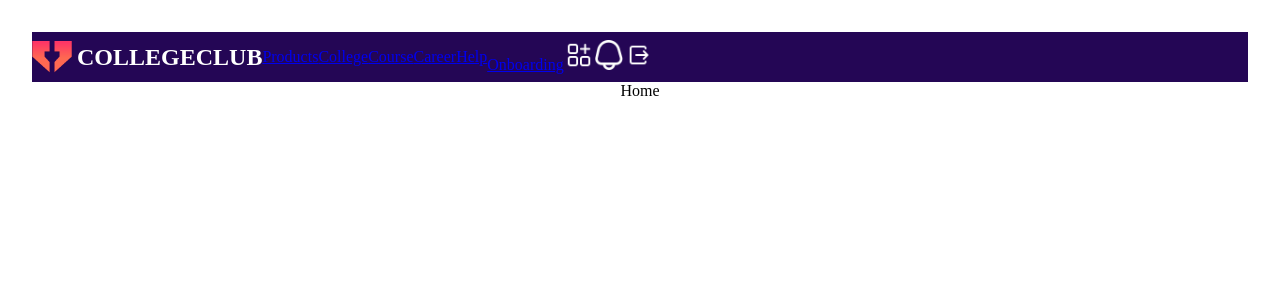
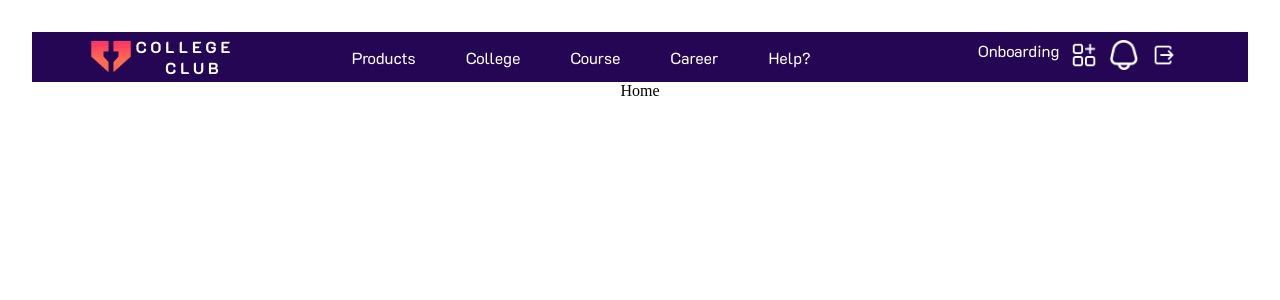
Before and after one commit to ujjwxl/collegeclub, a React (Vite) app in the folder frontend/: page / in a window 1280 px wide. Shown: the top 300 px of the page. Built offline with nearby package versions, Linux system fonts and the light colour scheme.

Commit message:
commit 6
navbar styling

```diff
--- a/frontend/src/components/Navbar/Navbar.css
+++ b/frontend/src/components/Navbar/Navbar.css
@@ -1,7 +1,10 @@
+@import url('https://fonts.googleapis.com/css2?family=K2D:ital,wght@0,100;0,200;0,300;0,400;0,500;0,600;0,700;0,800;1,100;1,200;1,300;1,400;1,500;1,600;1,700;1,800&display=swap');
+
 .navbar {
     background-color: #240655;
     display: flex;
     align-items: center;
+    justify-content: space-around;
 }
 
 .navbar-logo {
@@ -11,6 +14,14 @@
 .navbar-logo h2 {
     margin: auto 0 auto 0;
     color: white;
+    font-family: "K2D", sans-serif;
+    font-weight: bold;
+    font-size: 1rem;
+    letter-spacing: 4px;
+}
+
+.navbar-logo span {
+    margin-left: 18px;
 }
 
 .navbar-brand-logo {
@@ -25,6 +36,26 @@
     width: 30px;
     height: 30px;
 }
-/* .navbar-links{
+
+.navbar-links {
+    display: flex;
+    justify-content: space-evenly;
+}
+
+.navbar-links a {
+    font-family: "K2D", sans-serif;
+    color: white;
     text-decoration: none;
-} */
+    margin-right: 50px;
+}
+
+.navbar-right {
+    display: flex;
+}
+
+.navbar-right a {
+    text-decoration: none;
+    font-family: "K2D", sans-serif;
+    color: white;
+    margin-right: 10px;
+}
--- a/frontend/src/components/Navbar/Navbar.jsx
+++ b/frontend/src/components/Navbar/Navbar.jsx
@@ -12,22 +12,22 @@ const Navbar = () => {
     <div className='navbar'>
       <div className="navbar-logo">
         <img src={collegeClubLogo} alt="" className='navbar-brand-logo'/>
-        <h2>COLLEGE </h2> <br/>
-        <h2>CLUB</h2>
+        <h2>COLLEGE<br/><span>CLUB</span></h2>
       </div>
+
       <div className='navbar-links'>
         <Link to=""> Products</Link>
         <Link to="">College</Link>
         <Link to="">Course</Link>
         <Link to="">Career</Link>
-        <Link to="">Help</Link>
+        <Link to="">Help?</Link>
       </div>
+
       <div className='navbar-right'>
         <Link to="">Onboarding</Link>
         <Link to=""><img src={menu} alt='' className='navbar-bell'></img></Link>
         <Link to=""><img src={bell} alt='' className='navbar-bell'></img></Link>
         <Link to=""><img src={signout} alt='' className='navbar-bell'></img></Link>
-
       </div>
     </div>
   )
```
